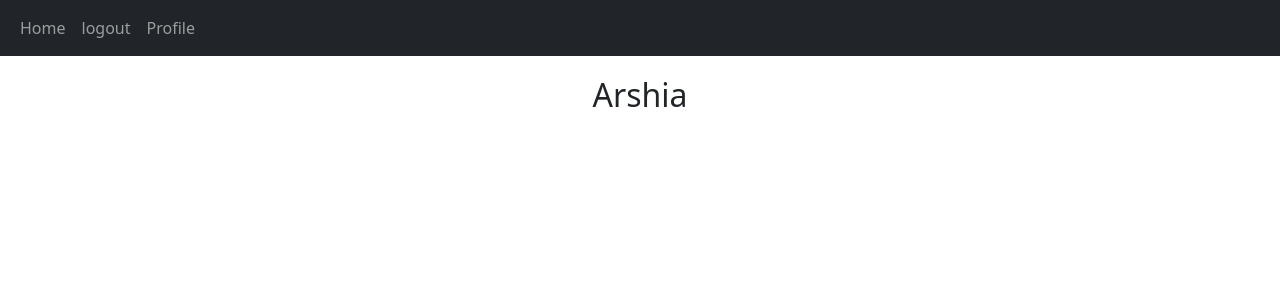
After one commit to Zeinab-nj/social-network, a Django app: page /account/profile/6/ in a window 1280 px wide. The commit adds this page. Shown: the top 300 px of the page. Run offline with Django 4.2, Linux system fonts and the light colour scheme; a user stored in the database is signed in; data comes from the database, SQL or seed files in the repository; both versions use the stored data as it was after the commit.

Commit message:
added User profile

```diff
--- a/account/forms.py
+++ b/account/forms.py
@@ -32,6 +32,7 @@ class UserRegistrationForm(forms.Form):
         if p1 and p2 and p1 != p2:
             raise ValidationError('password must match')
 
+
 class UserLoginForm(forms.Form):
     username = forms.CharField(widget=forms.TextInput(attrs={'class':'form-control'}))
     password = forms.CharField(label='password', widget=forms.PasswordInput(attrs={'class':'form-control'}))
--- /dev/null
+++ b/account/templates/account/profile.html
@@ -0,0 +1,7 @@
+{% extends "base.html" %}
+
+{% block content %}
+
+    <h2 class="text-center">{{ user.username }}</h2>
+
+{% endblock  %}
--- a/account/urls.py
+++ b/account/urls.py
@@ -6,5 +6,6 @@ urlpatterns = [
     path ('register/', views.UserRegisterView.as_view(),name='user_register'),
     path ('login/', views.UserLoginView.as_view(),name='user_login'),
     path ('logout/', views.UserLogoutView.as_view(),name='user_logout'),
+    path ('profile/<int:user_id>/', views.UserProfileView.as_view(), name='user_profile')
 
 ]
--- a/account/views.py
+++ b/account/views.py
@@ -63,3 +63,9 @@ class UserLogoutView(LoginRequiredMixin,View):
         logout(request)
         messages.success(request, 'you logged out successfully ', 'success')
         return redirect('home:home')
+
+
+class UserProfileView(LoginRequiredMixin, View):
+    def get(self , request, user_id):
+        user = User.objects.get(pk=user_id)
+        return render(request , 'account/profile.html', {'user':user})
--- a/templates/inc/navbar.html
+++ b/templates/inc/navbar.html
@@ -4,6 +4,7 @@
       <a class="nav-link acive" href="{% url "home:home" %}">Home</a>
       {% if request.user.is_authenticated %}
       <a class="nav-link acive" href="{% url "account:user_logout" %}">logout</a>
+      <a class="nav-link acive" href="{% url "account:user_profile" request.user.id %}">Profile</a>
       {% else %}
       <a class="nav-link acive" href="{% url "account:user_register" %}">Register</a>
       <a class="nav-link acive" href="{% url "account:user_login" %}">Login</a>
```
Also changed, not shown: db.sqlite3.
